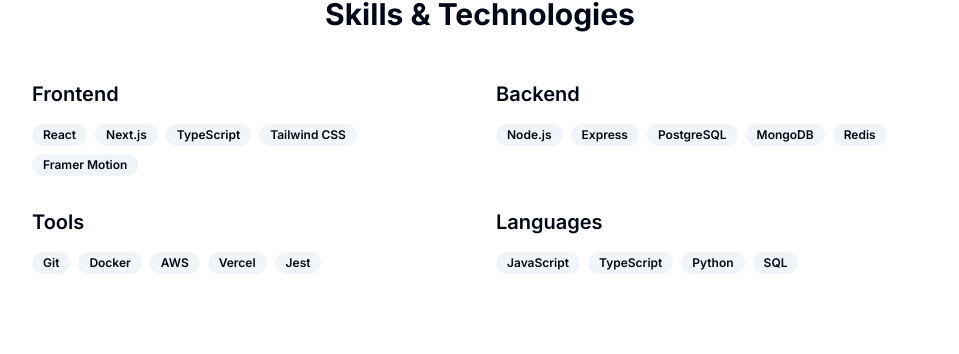
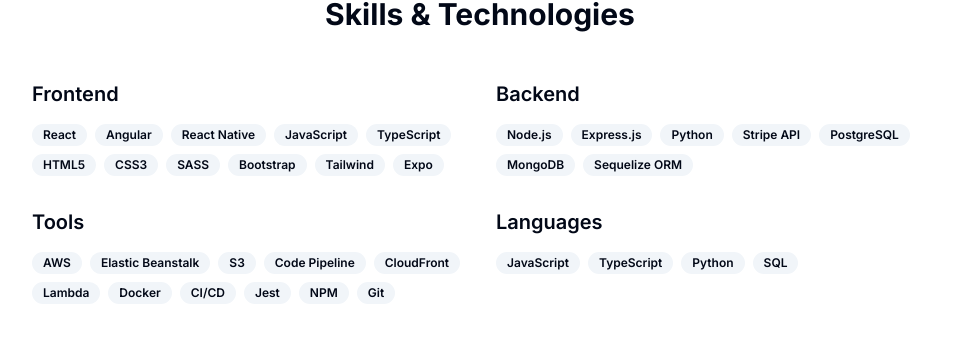
Before and after one commit to skerrey/portfolio, a Next.js app: page / in a window 1280 px wide. Shown: the part 1197-1551 px from the top of the page, without its empty margins (160-1119 px from the left). Built offline with nearby package versions, Linux system fonts and the light colour scheme.

Commit message:
update skills section

```diff
--- a/components/skills.tsx
+++ b/components/skills.tsx
@@ -4,11 +4,12 @@
 import { Badge } from '@/components/ui/badge';
 
 const skills = [
-  { category: 'Frontend', technologies: ['React', 'Next.js', 'TypeScript', 'Tailwind CSS', 'Framer Motion'] },
-  { category: 'Backend', technologies: ['Node.js', 'Express', 'PostgreSQL', 'MongoDB', 'Redis'] },
-  { category: 'Tools', technologies: ['Git', 'Docker', 'AWS', 'Vercel', 'Jest'] },
-  { category: 'Languages', technologies: ['JavaScript', 'TypeScript', 'Python', 'SQL'] },
+  {category: 'Frontend', technologies: ['React','Angular','React Native','JavaScript','TypeScript','HTML5','CSS3','SASS','Bootstrap','Tailwind','Expo']},
+  {category: 'Backend', technologies: ['Node.js','Express.js','Python','Stripe API','PostgreSQL','MongoDB','Sequelize ORM']},
+  {category: 'Tools', technologies: ['AWS','Elastic Beanstalk','S3','Code Pipeline','CloudFront','Lambda','Docker','CI/CD','Jest','NPM','Git']},
+  {category: 'Languages', technologies: ['JavaScript','TypeScript','Python','SQL']}
 ];
+
 
 export function Skills() {
   return (
```
